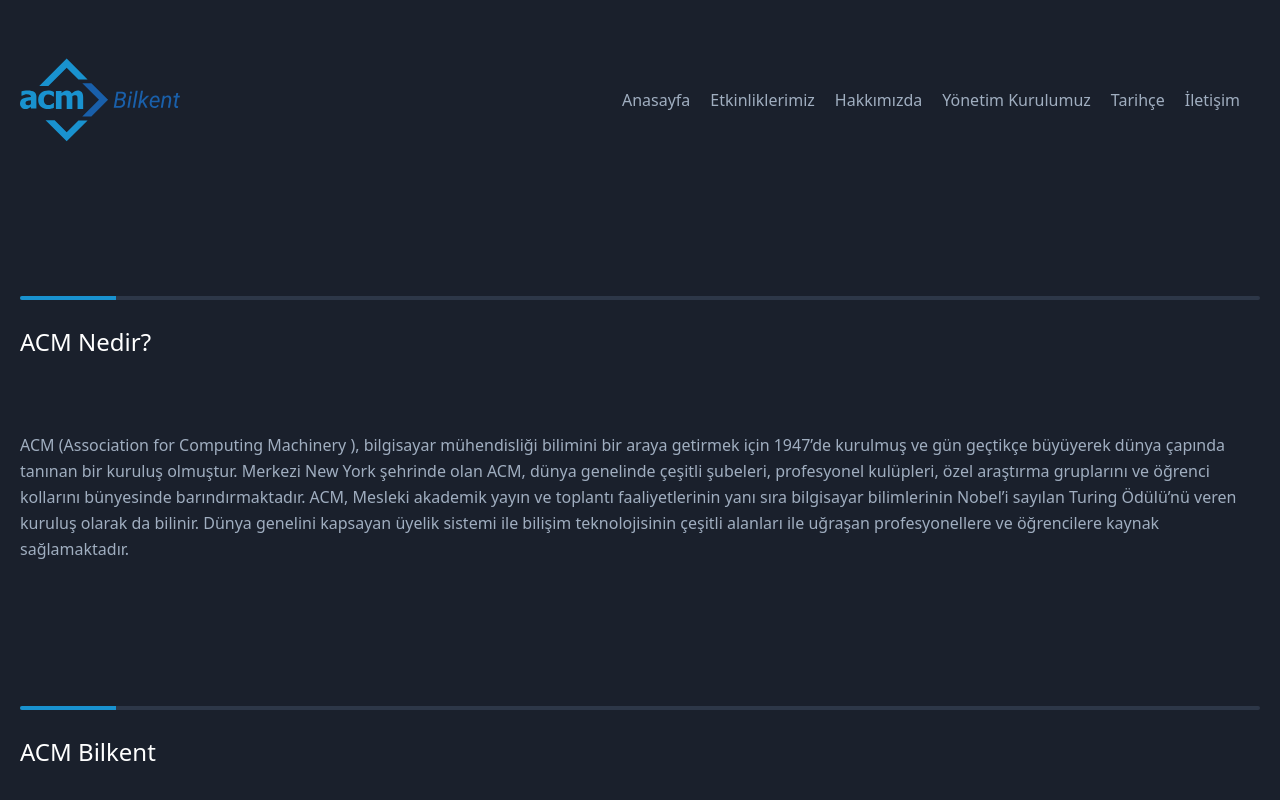
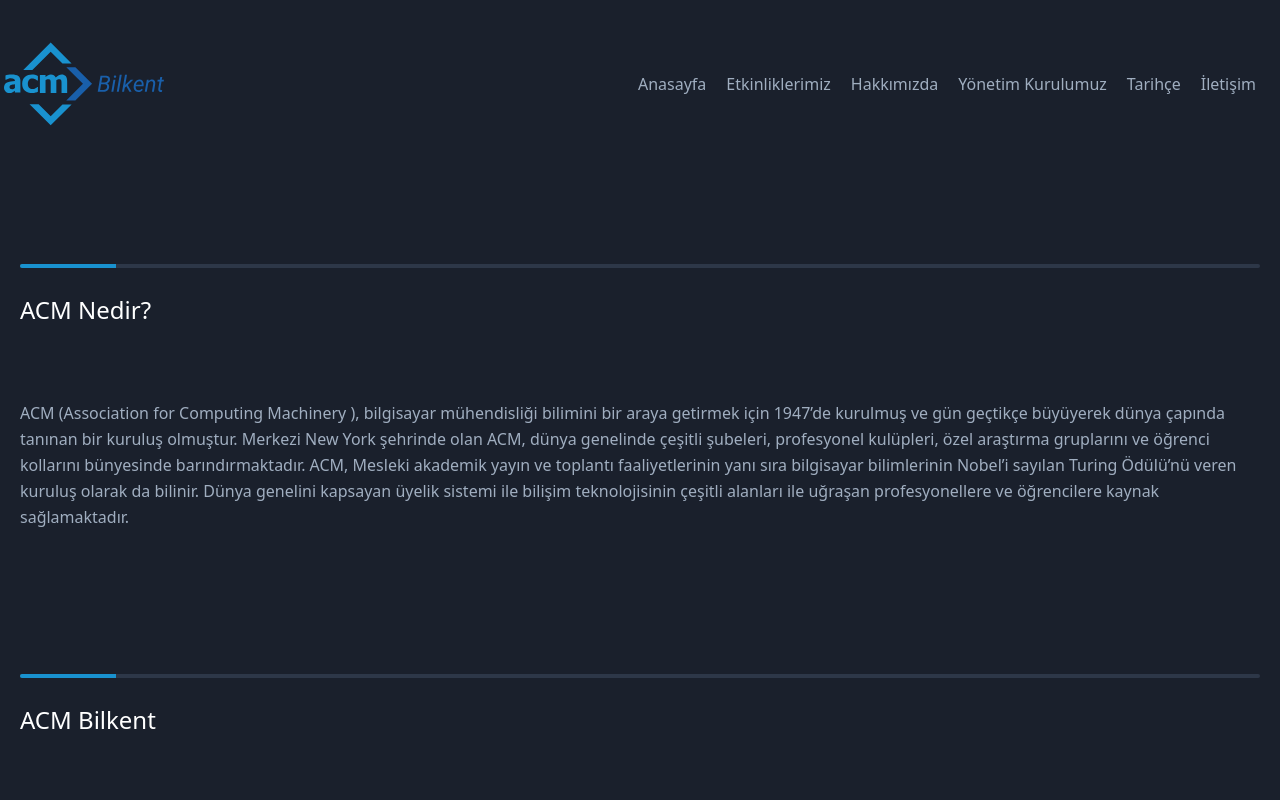
Before and after one commit to ardaatahan/acm-bilkent-frontend, a Next.js app: page /about in a window 1280 px wide. Shown: the top 800 px of the page. Built offline with nearby package versions, Linux system fonts and the light colour scheme.

Commit message:
change layout padding

```diff
--- a/components/layout.js
+++ b/components/layout.js
@@ -10,7 +10,7 @@ const Layout = ({ children, title, description }) => (
       <title>{title}</title>
     </Head>
     <header className="text-gray-500 bg-gray-900 body-font">
-      <div className="container mx-auto flex flex-wrap p-5 flex-col md:flex-row items-center">
+      <div className="container mx-auto flex flex-wrap p-1 flex-col md:flex-row items-center">
         <Link href="/">
           <a className="flex title-font font-medium items-center text-white mb-4 md:mb-0">
             <Logo className="logo" />
```
